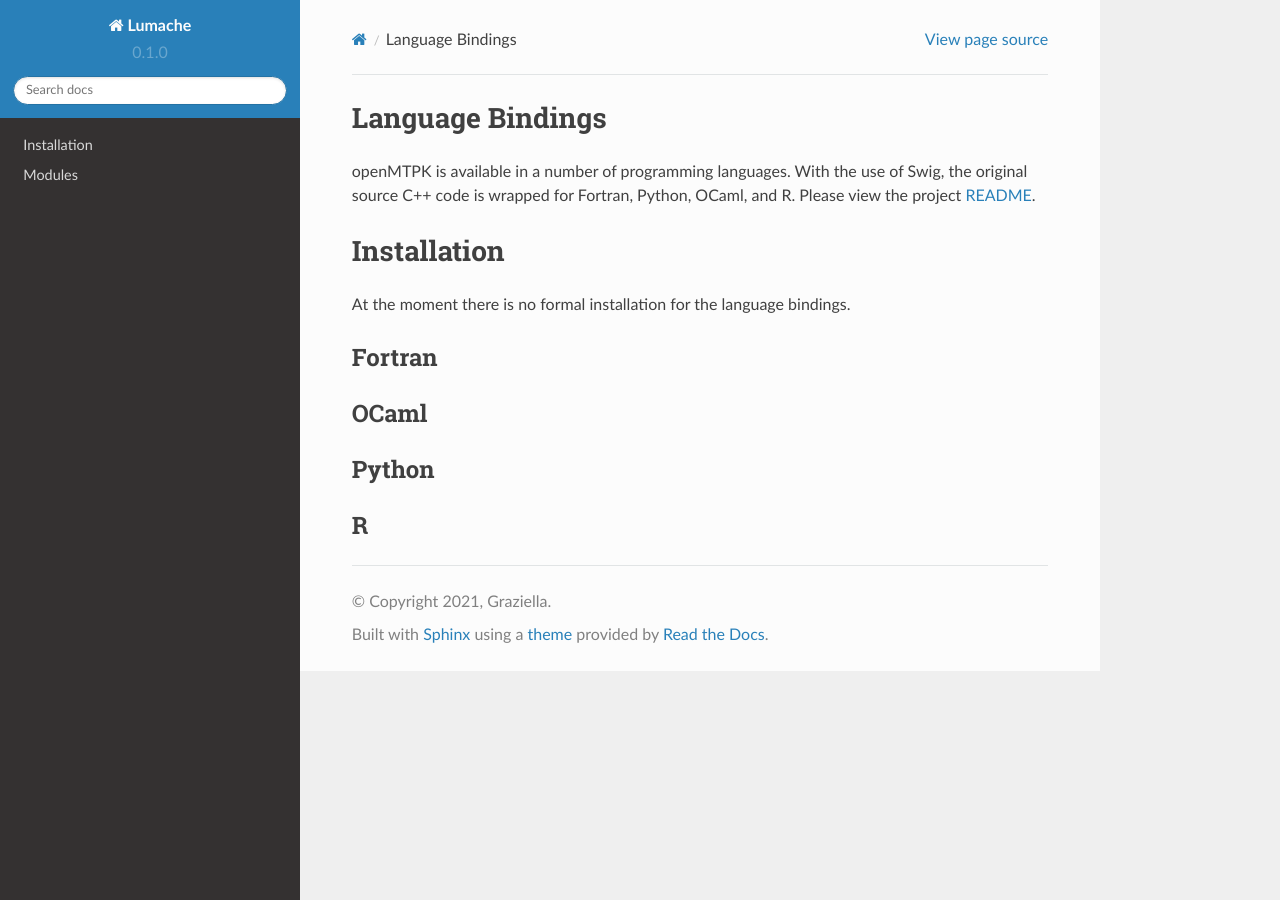
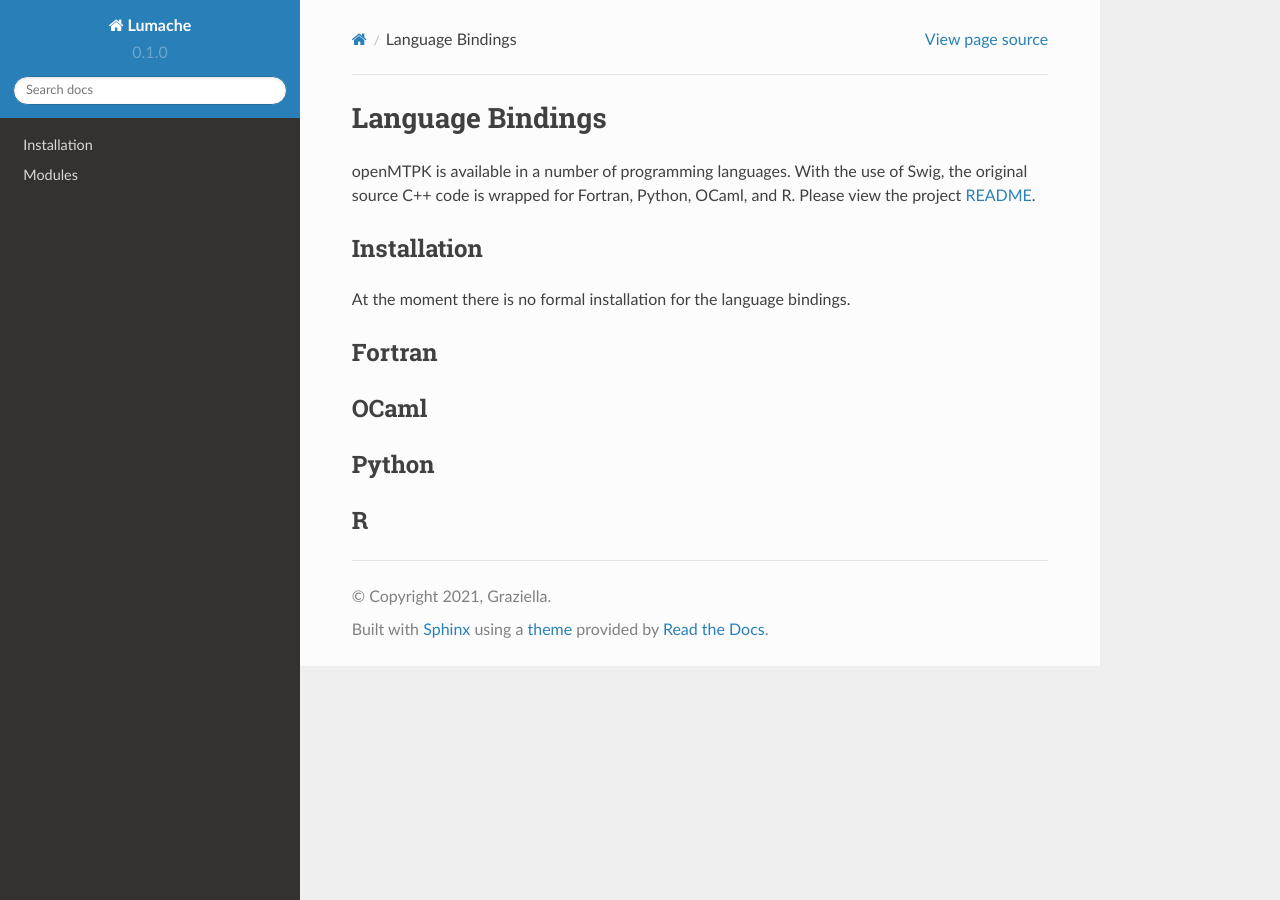
Before and after one commit to akielaries/openMTPK-docs, a Sphinx documentation site: the page built from docs/source/bindings.md, in a window 1280 px wide. Built offline with Sphinx 7.4.7 and the Read the Docs theme 2.0.0, drawn with Linux system fonts in a browser that asks for light colours; pages that are not in the unit, such as notebooks, are missing from menus.

```diff
--- a/docs/source/bindings.md
+++ b/docs/source/bindings.md
@@ -4,13 +4,18 @@ openMTPK is available in a number of programming languages. With the use of Swig
 C++ code is wrapped for Fortran, Python, OCaml, and R. Please view the project
 [README](https://github.com/akielaries/openMTPK/blob/main/README.md).
 
-# Installation
+Installation
+--------
 At the moment there is no formal installation for the language bindings.
 
-## Fortran
+Fortran
+--------
 
-## OCaml
+OCaml
+--------
 
-## Python
+Python
+--------
 
-## R
+R
+--------
```
